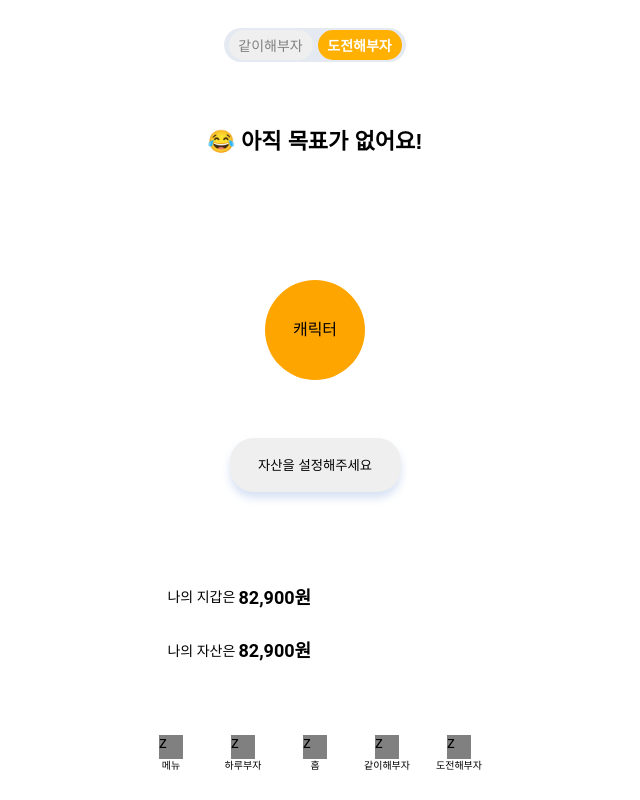
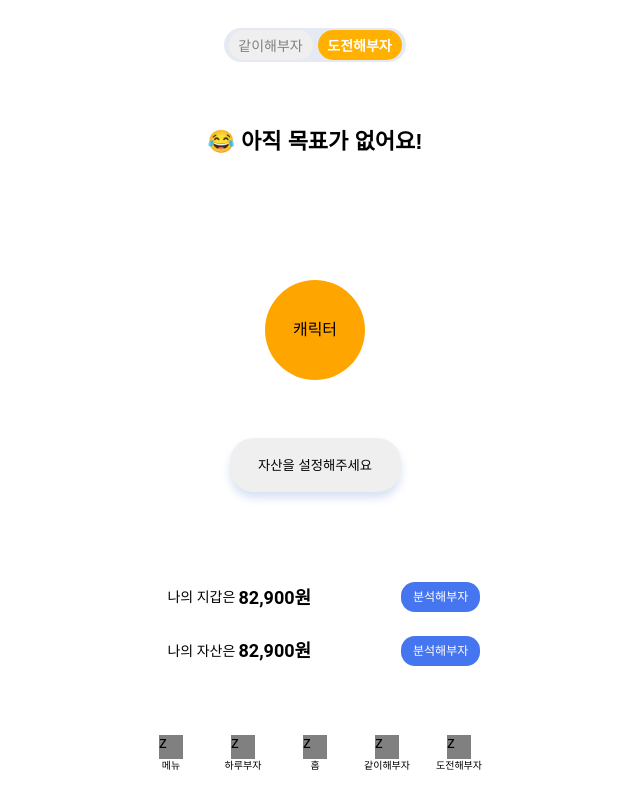
Before and after one commit to Jcurver/moabuzaFE, a React (Create React App) app: page / in a window 1280 px wide. Shown: the whole page, without its empty margins (325-965 px from the left). Built offline with nearby package versions, Linux system fonts and the light colour scheme.

Commit message:
[CSS]mainpages

```diff
--- a/src/pages/MainPage.js
+++ b/src/pages/MainPage.js
@@ -10,7 +10,7 @@ function MainPage() {
   }
 
   return (
-    <div style={{ minWidth: '360px' }}>
+    <div>
       <TopDiv>
         <Toggle>
           <LeftBtn bgcolor={bgcolor} onClick={toggleBtn}>
@@ -166,14 +166,14 @@ const ChartBtn = styled.button`
   font-size: 12px;
   line-height: 100%;
   /* identical to box height, or 12px */
-  padding: 6px 9px;
+  padding: 9px 12px;
   display: flex;
   align-items: center;
   text-align: center;
   color:white;
   background: #4675f0;
   border-radius: 14px;
-  margin-left: 65%;
+  margin-left: 250px;
 `
 
 export default MainPage
```
